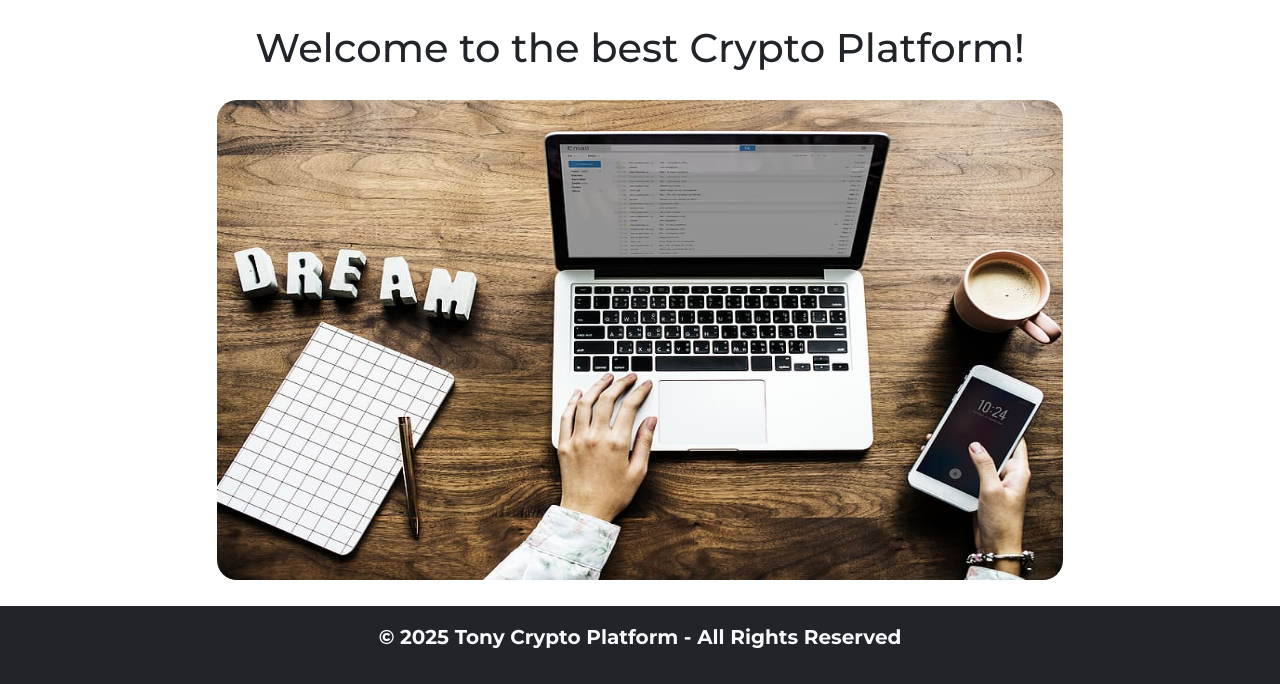
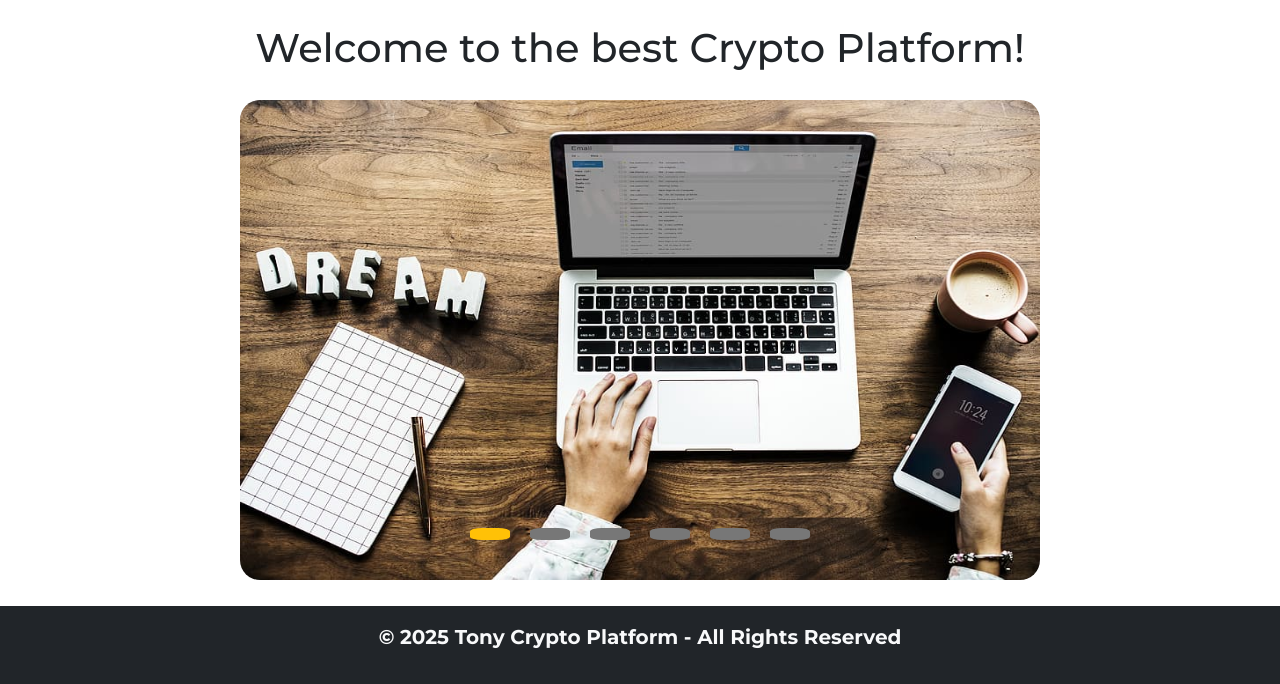
Before and after one commit to boiko88/django_crypto, a Django app: page / in a window 1280 px wide. Shown: the part 116-800 px from the top of the page. Run offline with Django 5.2, Linux system fonts and the light colour scheme; data that the repository does not hold is empty.

Commit message:
add carousel

```diff
--- a/static/script.js
+++ b/static/script.js
@@ -1,105 +1,23 @@
+
 document.addEventListener("DOMContentLoaded", function () {
-  const carousel = document.querySelector('.carousel');
-  const dots = document.querySelectorAll('.dot');
-  const slides = document.querySelectorAll('.carousel-img');
-  const delay = 3000;
+    const images = document.querySelectorAll(".carousel-img");
+    const dots = document.querySelectorAll(".dot");
 
-  const getSlideWidth = () => slides[0].getBoundingClientRect().width;
+    dots.forEach(dot => {
+        dot.addEventListener("click", () => {
+            const index = parseInt(dot.getAttribute("data-index"));
 
-  // 👉 Функция обновления активной точки
-  function updateDots(index) {
-    dots.forEach((dot, i) => {
-      dot.classList.toggle('active', i === index);
+            // Показ нужного изображения
+            images.forEach(img => img.classList.remove("active"));
+            images[index].classList.add("active");
+
+            // Обновление стилей точек
+            dots.forEach(d => d.classList.remove("active"));
+            dot.classList.add("active");
+        });
     });
-  }
 
-  // 👉 Прокрутка карусели автоматически
-  function scrollCarousel() {
-    const slideWidth = getSlideWidth();
-    const nextScrollLeft = carousel.scrollLeft + slideWidth;
-
-    if (nextScrollLeft + carousel.clientWidth >= carousel.scrollWidth) {
-      carousel.scrollTo({ left: 0, behavior: 'smooth' });
-      updateDots(0);
-    } else {
-      carousel.scrollBy({ left: slideWidth, behavior: 'smooth' });
-      const index = Math.round((carousel.scrollLeft + slideWidth) / slideWidth);
-      updateDots(index);
-    }
-  }
-
-  // 👉 Таймер автопрокрутки
-  let autoScroll = setInterval(scrollCarousel, delay);
-
-  // 👉 Остановка автопрокрутки при наведении
-  carousel.addEventListener('mouseenter', () => clearInterval(autoScroll));
-  carousel.addEventListener('mouseleave', () => {
-    autoScroll = setInterval(scrollCarousel, delay);
-  });
-
-
-  // 👉 Обработка клика по точкам
-  dots.forEach((dot, index) => {
-    dot.addEventListener('click', () => {
-      const slideWidth = getSlideWidth();
-      carousel.scrollTo({
-        left: index * slideWidth,
-        behavior: 'smooth'
-      });
-      updateDots(index);
-    });
-  });
-
-  // 👉 Обработка прокрутки мышью/пальцем — обновление точек
-  carousel.addEventListener('scroll', () => {
-    const slideWidth = getSlideWidth();
-    const index = Math.round(carousel.scrollLeft / slideWidth);
-    updateDots(index);
-  });
+    // Устанавливаем первую картинку активной по умолчанию
+    images[0].classList.add("active");
+    dots[0].classList.add("active");
 });
-
-const carousel = document.querySelector('.carousel');
-let scrollAmount = 550;
-let delay = 3000;
-
-// Scroll function
-function scrollCarousel() {
-  carousel.scrollBy({
-    left: scrollAmount,
-    behavior: 'smooth',
-  });
-
-  if (carousel.scrollLeft + carousel.clientWidth >= carousel.scrollWidth - 10) {
-    carousel.scrollTo({ left: 0, behavior: 'smooth' });
-  }
-}
-
-// Auto scroll function
-let autoScroll = setInterval(scrollCarousel, delay);
-
-// Stop wile hovering
-carousel.addEventListener('mouseenter', () => {
-  clearInterval(autoScroll); // ⛔ Stop timer
-});
-
-// Continues while no hovering
-carousel.addEventListener('mouseleave', () => {
-  autoScroll = setInterval(scrollCarousel, delay); // ▶️ start again
-});
-
-
-let currentIndex = 0;
-
-function currentSlide(n) {
-  const slides = document.querySelectorAll('.carousel-img');
-  const dots = document.querySelectorAll('.dot');
-
-  slides.forEach(slide => slide.classList.remove('active'));
-  dots.forEach(dot => dot.classList.remove('active'));
-
-  slides[n-1].classList.add('active');
-  dots[n-1].classList.add('active');
-
-  // Чтобы слайды двигались: можно добавить анимацию через transform
-  document.querySelector('.slides').style.transform = `translateX(-${(n-1) * 100}%)`;
-}
--- a/static/styles.css
+++ b/static/styles.css
@@ -227,10 +227,18 @@ padding: 15px 15px;
 
 /*CAROUSEL
 *********/
+.carousel-wrapper {
+    position: relative;
+    width: 100%;
+    max-width: 800px; /* Пример: ограничение ширины */
+    margin: 0 auto;
+    overflow: hidden;
+}
 
 .carousel {
     display: flex;
     flex-direction: row;
+    position: relative;
 
     width: 100%;
     max-width: 870px;
@@ -255,13 +263,12 @@ padding: 15px 15px;
     display: none; /* Скрывает полосы прокрутки в Webkit браузерах */
   }
 
-  .carousel > img {
-    scroll-snap-align: center; /* Прилипание слайдов */
-  }
+
 
   .carousel-img {
-    min-width: 100%;
-    max-width: 100%; /* Все изображения будут адаптироваться под ширину родительского контейнера */
+    display: none;
+    width: 100%;
+    height: auto;
     flex-shrink: 0; /* Не уменьшать слайды */
     margin-top: 20px;
     cursor: pointer; /* Добавить курсор при наведении */
@@ -270,60 +277,36 @@ padding: 15px 15px;
 
   }
 
-  input[type="radio"] {
-    display: none;
+
+.carousel-img.active {
+    display: block;
 }
 
-#slide1:checked ~ .carousel { transform: translateX(0%); }   /* Первый слайд */
-        #slide2:checked ~ .carousel { transform: translateX(-100%); } /* Второй слайд */
-        #slide3:checked ~ .carousel { transform: translateX(-200%); }
-        #slide4:checked ~ .carousel { transform: translateX(-300%); }
-        #slide5:checked ~ .carousel { transform: translateX(-400%); }
-        #slide6:checked ~ .carousel { transform: translateX(-500%); }
+.dots {
+    position: absolute;
+    bottom: 40px;
+    left: 50%;
+    transform: translateX(-50%);
+    display: flex;
+    gap: 10px;
+    justify-content: center;
+    z-index: 10;
+}
+
+.dot {
+    width: 12px;
+    height: 12px;
+    background-color: #ccc;
+    border-radius: 50%;
+    cursor: pointer;
+    transition: background-color 0.3s;
+}
+
+.dot.active {
+    background-color: #000;
+}
 
 
-        .controls {
-            text-align: center; /* Размещаем точки по центру */
-            margin-top: 10px; /* Добавляем отступ сверху */
-        }
-
-        /* Стиль для точек переключения */
-        .controls label {
-            display: inline-block; /* Размещаем точки в строку */
-            width: 15px; /* Размер точки */
-            height: 15px;
-            background: #ffc107 ; /* Серый цвет точки */
-            border-radius: 50%; /* Делаем точки круглыми */
-            margin: 5px; /* Добавляем небольшой отступ между ними */
-            cursor: pointer; /* Делаем курсор в виде руки при наведении */
-        }
-
-
-       .controls-label {
-        background: #555;
-       }
-  /*
-  .dots {
-    text-align: center;
-    margin-top: 10px;
-  }
-
-  .dot {
-    height: 10px;
-    width: 10px;
-    margin: 0 4px;
-    background-color: #bbb;
-    border-radius: 50%;
-    display: inline-block;
-    cursor: pointer;
-    border: none;
-  }
-
-  .dot.active {
-    background-color: #ffc107;
-  }
-
-  ***/
 
 
 .carousel{
@@ -369,13 +352,7 @@ scroll-snap-align: center;
 
 }
 
-.dots {
-    position: fixed;
-    left: 570px;
-    top: 600px;
-    text-align: center;
-    margin-top: 10px;
-  }
+
   .dot {
     height: 12px;
     width: 20px;
--- a/templates/carousel.html
+++ b/templates/carousel.html
@@ -40,19 +40,27 @@
     <span class="visually-hidden">Next</span>
   </button>-->
 
+  <div class="carousel-wrapper">
     <div class="carousel">
-    <img src="{% static 'images/carousel/crypto_blog.jpg' %}" alt="" class="carousel-img">
+        <img src="{% static 'images/carousel/crypto_blog.jpg' %}" alt="" class="carousel-img active">
         <img src="{% static 'images/carousel/crypto_news.jpg' %}" alt="" class="carousel-img">
         <img src="{% static 'images/carousel/crypto_rates.jpg' %}" alt="" class="carousel-img">
         <img src="{% static 'images/carousel/crypto_coin.jpg' %}" alt="" class="carousel-img">
         <img src="{% static 'images/carousel/crypto_coin2.jpeg' %}" alt="" class="carousel-img">
         <img src="{% static 'images/carousel/crypto_exchange.jpg' %}" alt="" class="carousel-img">
 
-
+        <!-- Индикаторы в виде точек, внутри .carousel -->
+        <div class="dots">
+            <span class="dot active" data-index="0"></span>
+            <span class="dot" data-index="1"></span>
+            <span class="dot" data-index="2"></span>
+            <span class="dot" data-index="3"></span>
+            <span class="dot" data-index="4"></span>
+            <span class="dot" data-index="5"></span>
         </div>
-
+    </div>
+</div>
 <!--<div class="carousel-btn">
   <button class="carousel-prev-btn">Prev</button>
   <button class="carousel-next-btn">Next
   </button>-->
-</div>
```
Also changed, not shown: db.sqlite3. Lines whose indentation alone changed are shown as unchanged.
